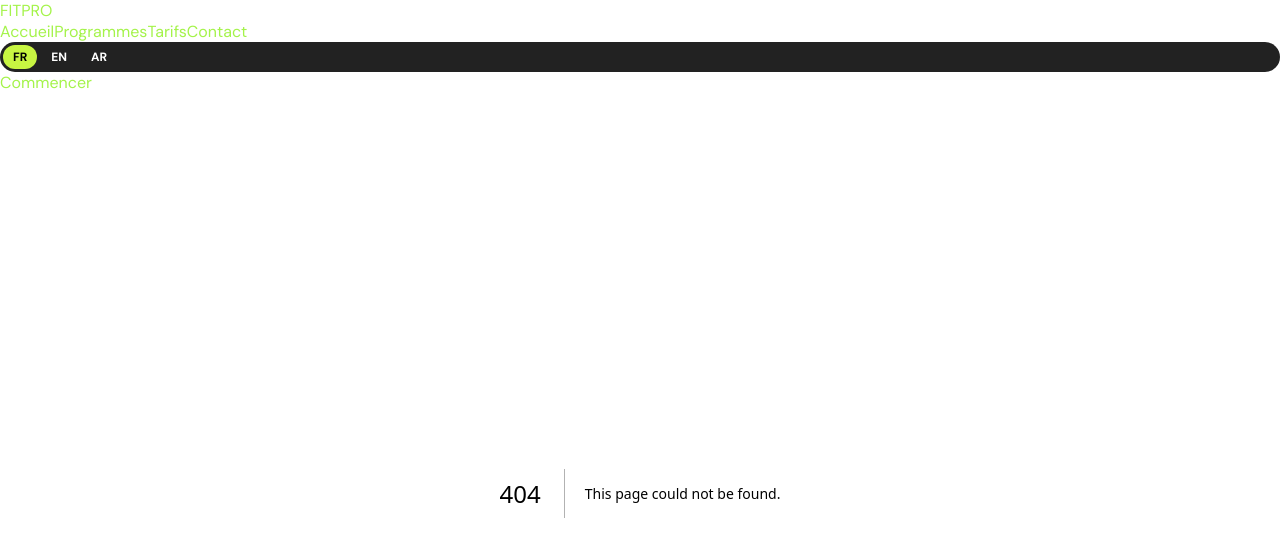
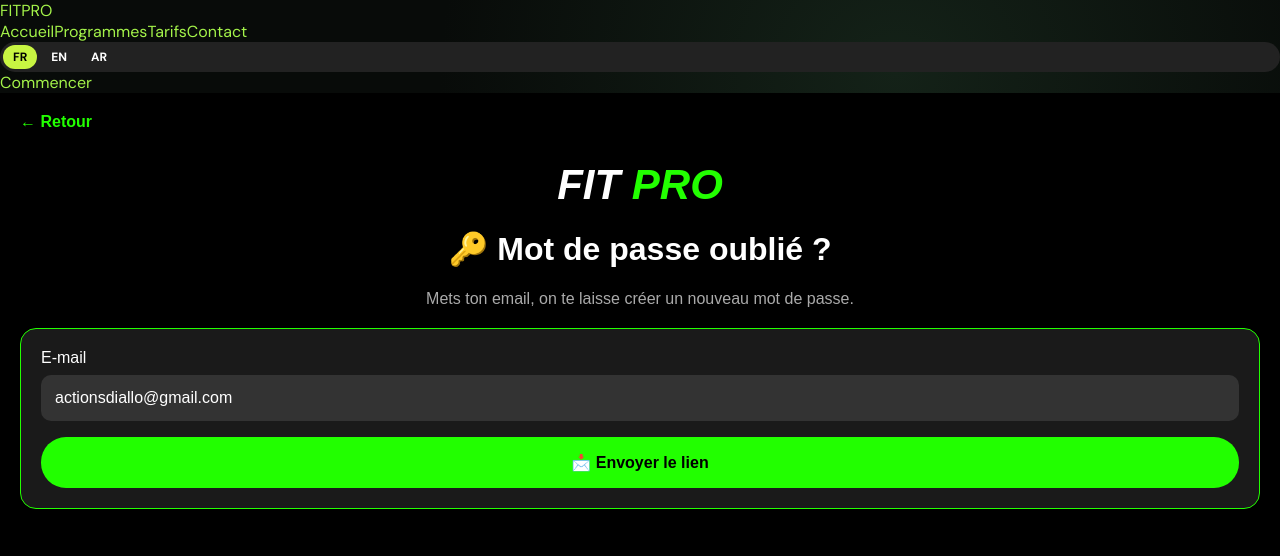
Before and after one commit to actionsdiallo-lgtm/fit-pro, a Next.js app: page /mot-de-passe-oublie in a window 1280 px wide. Before the commit this address had no page. Shown: the top 556 px of the page. Built offline with nearby package versions, Linux system fonts and the light colour scheme.

Commit message:
Create page.tsx

```diff
--- /dev/null
+++ b/src/app/mot-de-passe-oublie/page.tsx
@@ -0,0 +1,31 @@
+"use client";
+import Link from "next/link";
+import { useState } from "react";
+export default function Forgot() {
+  const [email, setEmail] = useState("actionsdiallo@gmail.com");
+  const [ok, setOk] = useState(false);
+  return (
+    <div style={{ background: "#000", color: "#fff", minHeight: "100vh", padding: 20, fontFamily: "Arial" }}>
+      <Link href="/" style={{ color: "#22FF00", fontWeight: "bold", textDecoration: "none" }}>← Retour</Link>
+      <div style={{ textAlign: "center", marginTop: 30 }}>
+        <div style={{ fontSize: 42, fontWeight: 900, fontStyle: "italic" }}>FIT <span style={{ color: "#22FF00" }}>PRO</span></div>
+        <h1>🔑 Mot de passe oublié ?</h1>
+        <p style={{ color: "#AAA" }}>Mets ton email, on te laisse créer un nouveau mot de passe.</p>
+      </div>
+      {!ok ? (
+        <div style={{ background: "#1A1A1A", padding: 20, borderRadius: 16, border: "1px solid #22FF00", marginTop: 20 }}>
+          <label>E-mail</label>
+          <input value={email} onChange={e => setEmail(e.target.value)} style={{ width: "100%", padding: 14, borderRadius: 10, border: "none", background: "#333", color: "#fff", marginTop: 8, boxSizing: "border-box" }} />
+          <button onClick={() => setOk(true)} style={{ width: "100%", background: "#22FF00", color: "#000", padding: 16, borderRadius: 25, fontWeight: 900, border: "none", marginTop: 16, fontSize: 16 }}>📩 Envoyer le lien</button>
+        </div>
+      ) : (
+        <div style={{ background: "#1A1A1A", padding: 20, borderRadius: 16, border: "1px solid #22FF00", textAlign: "center", marginTop: 20 }}>
+          <div style={{ fontSize: 50 }}>✅</div>
+          <h2>C'est bon !</h2>
+          <p style={{ color: "#AAA" }}>Va dans ton Gmail <b style={{ color: "#fff" }}>{email}</b> et crée un nouveau mot de passe.</p>
+          <Link href="/" style={{ background: "#22FF00", color: "#000", padding: "12px 20px", borderRadius: 25, display: "inline-block", textDecoration: "none", fontWeight: 900, marginTop: 10 }}>Retour Connexion</Link>
+        </div>
+      )}
+    </div>
+  );
+}
```
